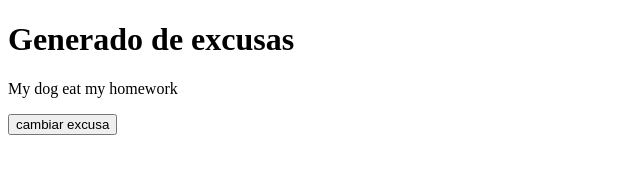
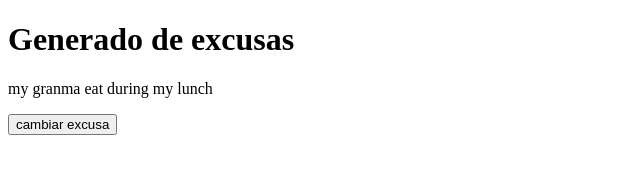
Before and after one commit to fbadilla/ejercicios_javascript, a plain HTML site: page index.html in a window 1280 px wide. Shown: the full height of the page, 0-640 px from the left. Drawn offline with Linux system fonts and the light colour scheme.

Commit message:
actualizacion let

```diff
--- a/index.js
+++ b/index.js
@@ -1,5 +1,5 @@
 window.onload = function(){
-
+    cambiar()
 }
 
 function cambiar() {
@@ -8,7 +8,7 @@ function cambiar() {
 }
 
 
-let who = ['el perro','mi abuela','su tortuga','mi pajaro'];
-let what = ['come','cabreado','aplastado ','quebrado'];
-let when = ['antes de clase','justo a tiempo','cuando termine','durante mi almuerzo','mientras estaba meditando'];
+let who = ['the dog','my granma','his turtle','my bird'];
+let what = ['eat','pissed','crushed','broked'];
+let when = ['before the class','right in time','when I finished','during my lunch','while I was praying'];
 let excuse = 'hola';
```
Also changed, not shown: index.html (+1 -0 lines).
